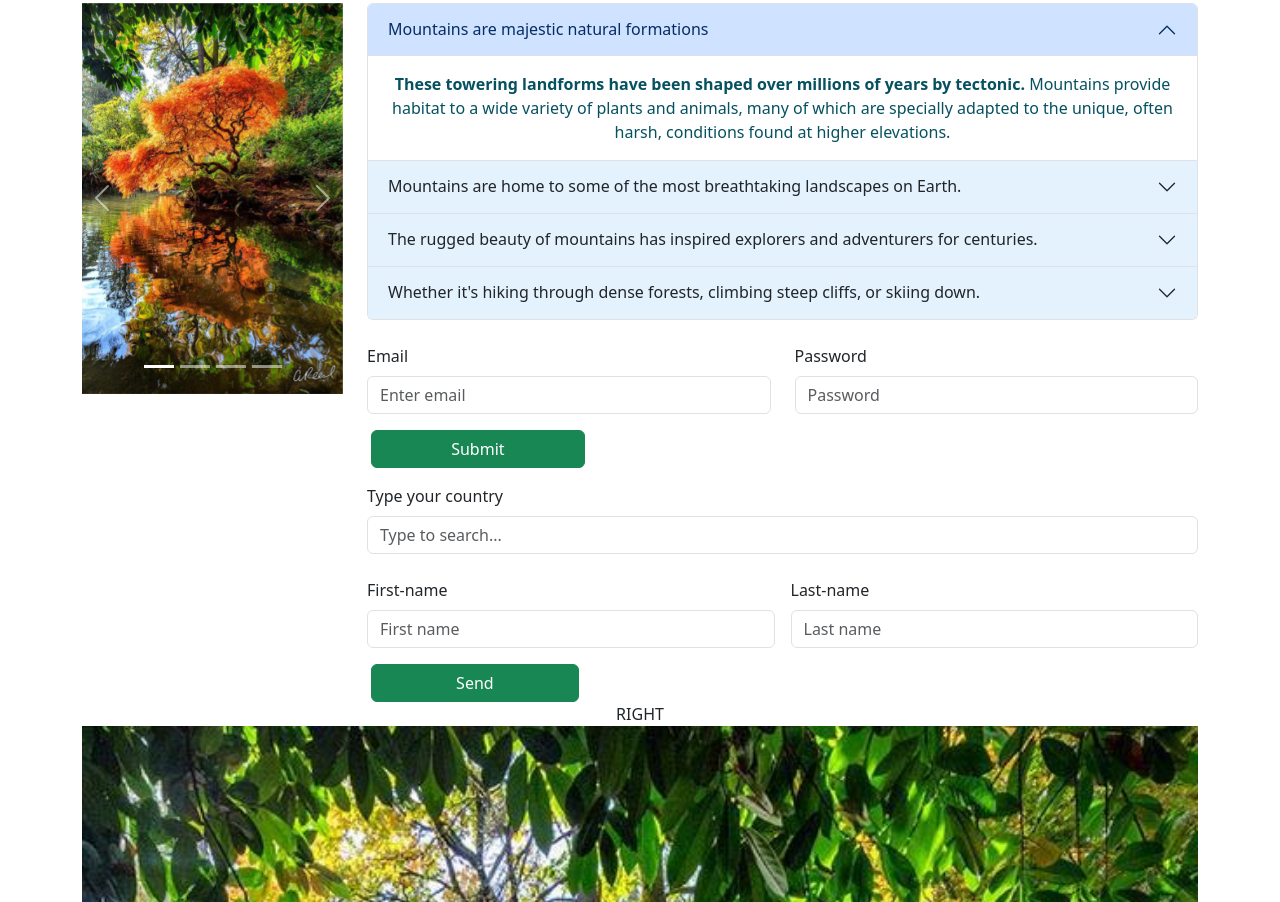
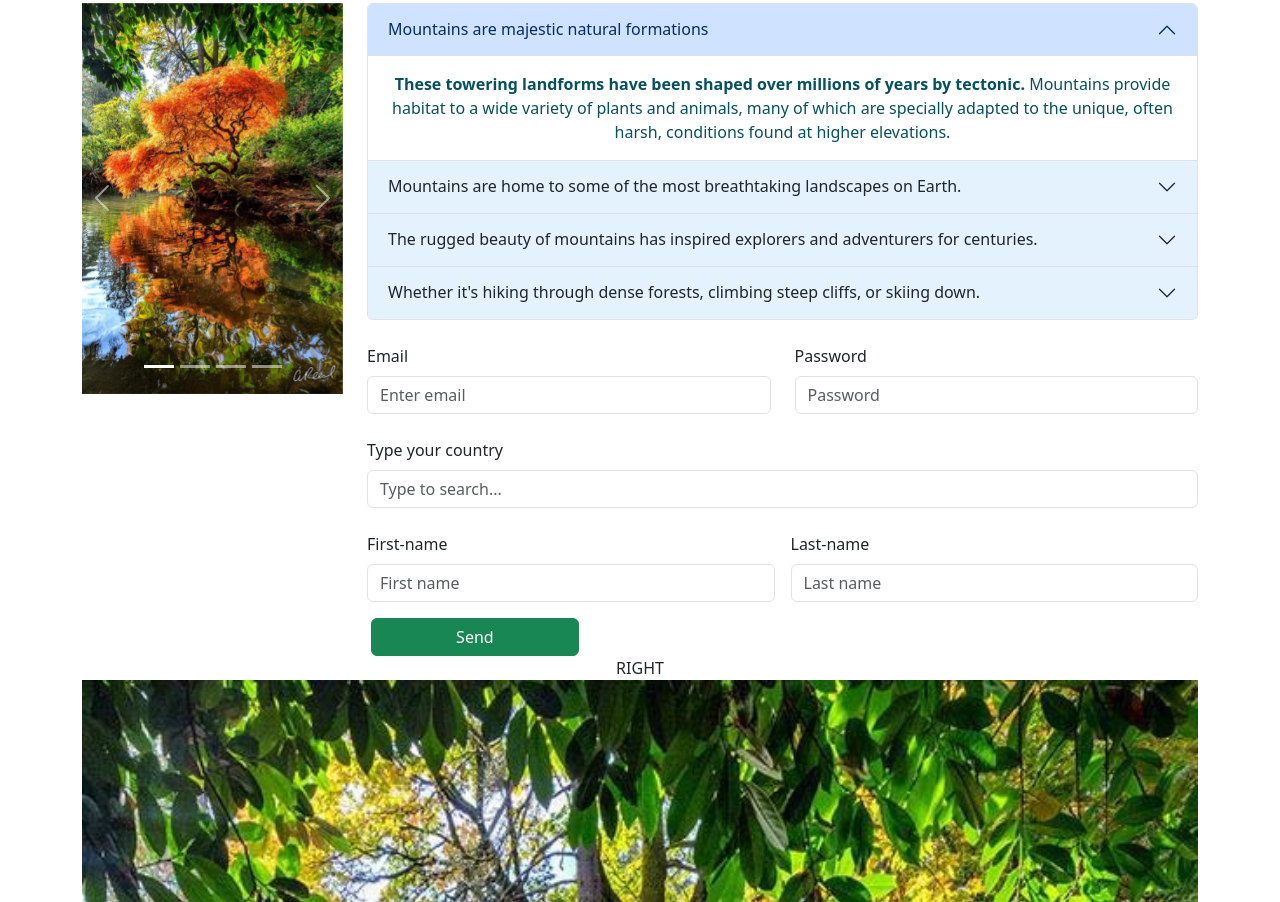
Before and after one commit to showszs/lesson-14-1, a plain HTML site: page index.html in a window 1280 px wide. Shown: the part 331-1233 px from the top of the page. Drawn offline with nearby package versions, Linux system fonts and the light colour scheme.

Commit message:
lastcommit14

```diff
--- a/index.html
+++ b/index.html
@@ -137,9 +137,8 @@
                 <label for="Password" class="form-label">Password</label>
                 <input type="password" class="form-control" id="Password" placeholder="Password">
               </div>
-              <button type="submit" class="btn btn-success col-3 ms-3 ">Submit</button>
-              <div class="text-start mt-3 ">
-                <label for="list" class="form-label mb-2">Type your country</label>
+              <div class="text-start mt-2 ">
+                <label for="list" class="form-label ">Type your country</label>
                 <input class="form-control" list="option" id="list" placeholder="Type to search...">
                 <datalist id="option">
                   <option value="SWEDEN">
```
